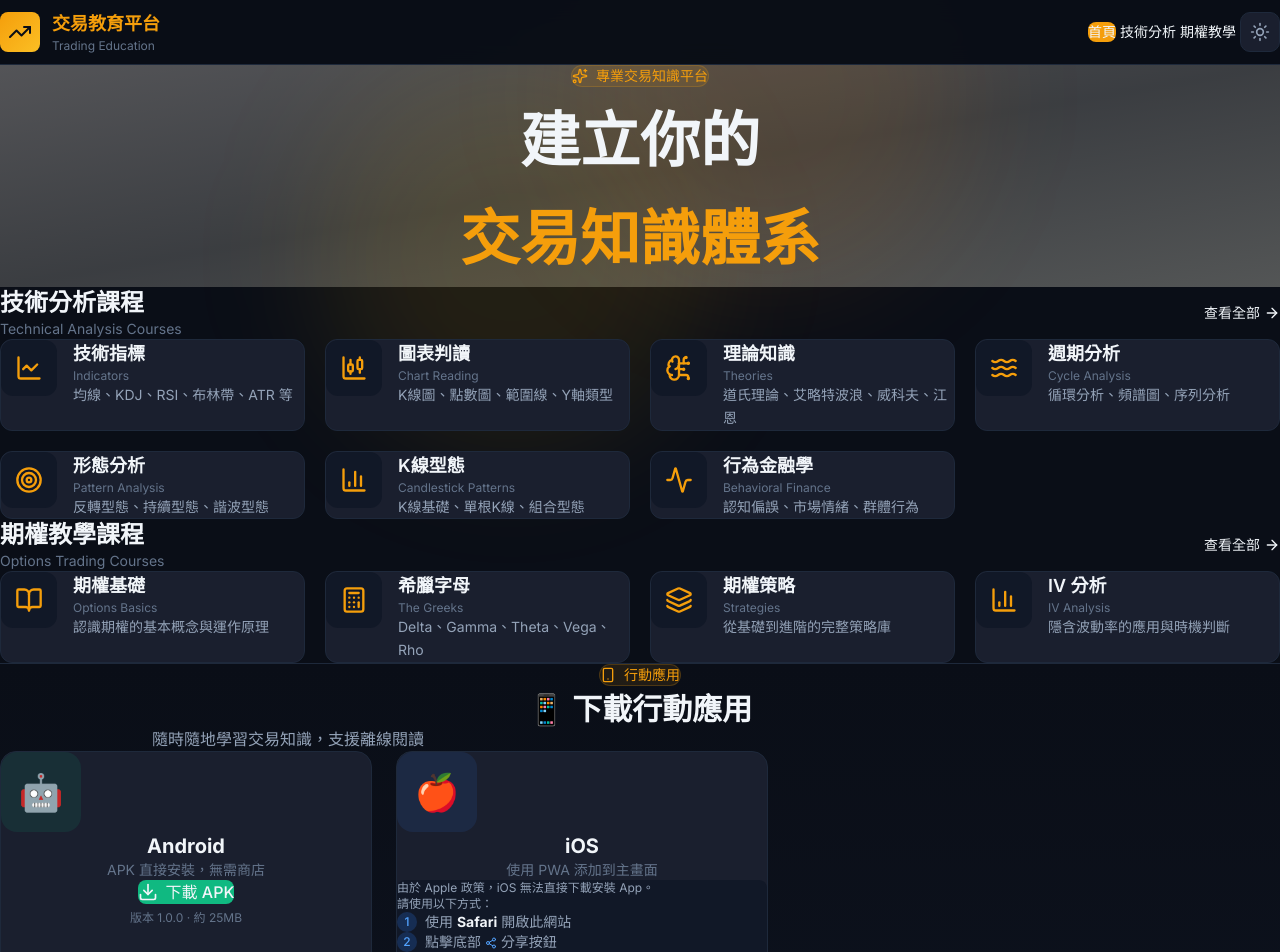
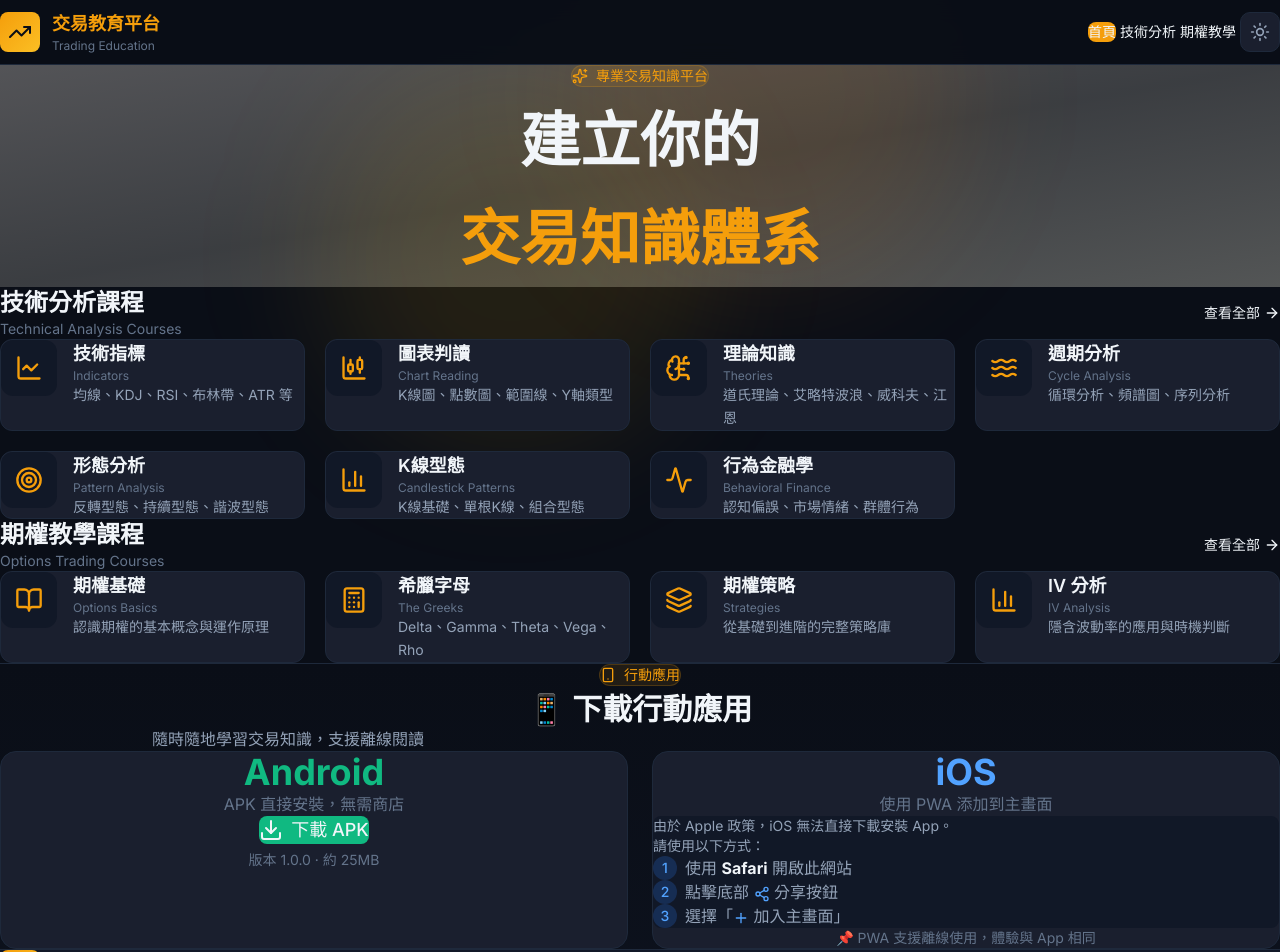
Before and after one commit to sam9407287/trading-education, a Next.js app in the folder apps/web/: page / in a window 1280 px wide. Shown: the top 952 px of the page. Built offline with nearby package versions, Linux system fonts and the light colour scheme.

Commit message:
style: update download section layout and footer year to 2025

```diff
--- a/apps/web/src/app/page.tsx
+++ b/apps/web/src/app/page.tsx
@@ -231,56 +231,50 @@ export default function HomePage() {
             </p>
           </div>
 
-          <div className="flex flex-col md:flex-row gap-4 sm:gap-6 justify-center items-stretch max-w-3xl mx-auto">
+          <div className="grid grid-cols-1 md:grid-cols-2 gap-4 sm:gap-6 w-full">
             {/* Android Download */}
-            <div className="flex-1 bg-[var(--bg-card)] border border-[var(--border-color)] rounded-xl sm:rounded-2xl p-6 sm:p-8 text-center hover:border-[var(--accent-green)]/50 transition-all">
-              <div className="w-16 h-16 sm:w-20 sm:h-20 rounded-2xl bg-[var(--accent-green)]/10 flex items-center justify-center mx-auto mb-4 sm:mb-5">
-                <span className="text-3xl sm:text-4xl">🤖</span>
-              </div>
-              <h3 className="font-bold text-lg sm:text-xl text-[var(--text-primary)] mb-2">Android</h3>
-              <p className="text-xs sm:text-sm text-[var(--text-muted)] mb-4 sm:mb-5">APK 直接安裝，無需商店</p>
+            <div className="bg-[var(--bg-card)] border border-[var(--border-color)] rounded-xl sm:rounded-2xl p-6 sm:p-8 text-center hover:border-[var(--accent-green)]/50 transition-all">
+              <h3 className="font-bold text-2xl sm:text-3xl md:text-4xl text-[var(--accent-green)] mb-3">Android</h3>
+              <p className="text-sm sm:text-base text-[var(--text-muted)] mb-5 sm:mb-6">APK 直接安裝，無需商店</p>
               <a
                 href="/downloads/trading-education.apk"
-                className="inline-flex items-center gap-2 bg-[var(--accent-green)] text-white px-5 sm:px-6 py-2.5 sm:py-3 rounded-lg font-medium hover:opacity-90 transition-opacity text-sm sm:text-base"
+                className="inline-flex items-center gap-2 bg-[var(--accent-green)] text-white px-6 sm:px-8 py-3 sm:py-4 rounded-lg font-medium hover:opacity-90 transition-opacity text-base sm:text-lg"
               >
-                <Download className="w-4 h-4 sm:w-5 sm:h-5" />
+                <Download className="w-5 h-5 sm:w-6 sm:h-6" />
                 下載 APK
               </a>
-              <p className="text-xs text-[var(--text-muted)] mt-3 sm:mt-4">
+              <p className="text-xs sm:text-sm text-[var(--text-muted)] mt-4 sm:mt-5">
                 版本 1.0.0 · 約 25MB
               </p>
             </div>
 
             {/* iOS Instructions */}
-            <div className="flex-1 bg-[var(--bg-card)] border border-[var(--border-color)] rounded-xl sm:rounded-2xl p-6 sm:p-8 text-center">
-              <div className="w-16 h-16 sm:w-20 sm:h-20 rounded-2xl bg-blue-500/10 flex items-center justify-center mx-auto mb-4 sm:mb-5">
-                <span className="text-3xl sm:text-4xl">🍎</span>
-              </div>
-              <h3 className="font-bold text-lg sm:text-xl text-[var(--text-primary)] mb-2">iOS</h3>
-              <p className="text-xs sm:text-sm text-[var(--text-muted)] mb-4 sm:mb-5">使用 PWA 添加到主畫面</p>
+            <div className="bg-[var(--bg-card)] border border-[var(--border-color)] rounded-xl sm:rounded-2xl p-6 sm:p-8 text-center">
+              <h3 className="font-bold text-2xl sm:text-3xl md:text-4xl text-blue-400 mb-3">iOS</h3>
+              <p className="text-sm sm:text-base text-[var(--text-muted)] mb-5 sm:mb-6">使用 PWA 添加到主畫面</p>
 
               <div className="bg-[var(--bg-secondary)] rounded-lg p-4 text-left mb-4">
-                <p className="text-xs text-[var(--text-secondary)] mb-3">
+                <p className="text-xs sm:text-sm text-[var(--text-secondary)] mb-3">
                   由於 Apple 政策，iOS 無法直接下載安裝 App。<br/>
                   請使用以下方式：
                 </p>
-                <ol className="text-xs sm:text-sm text-[var(--text-secondary)] space-y-2">
+                <ol className="text-sm sm:text-base text-[var(--text-secondary)] space-y-2">
                   <li className="flex items-start gap-2">
-                    <span className="w-5 h-5 rounded-full bg-blue-500/20 text-blue-400 flex items-center justify-center flex-shrink-0 text-xs font-medium">1</span>
+                    <span className="w-5 h-5 sm:w-6 sm:h-6 rounded-full bg-blue-500/20 text-blue-400 flex items-center justify-center flex-shrink-0 text-xs sm:text-sm font-medium">1</span>
                     <span>使用 <strong className="text-[var(--text-primary)]">Safari</strong> 開啟此網站</span>
                   </li>
                   <li className="flex items-start gap-2">
-                    <span className="w-5 h-5 rounded-full bg-blue-500/20 text-blue-400 flex items-center justify-center flex-shrink-0 text-xs font-medium">2</span>
-                    <span>點擊底部 <Share2 className="w-3 h-3 inline text-blue-400" /> 分享按鈕</span>
+                    <span className="w-5 h-5 sm:w-6 sm:h-6 rounded-full bg-blue-500/20 text-blue-400 flex items-center justify-center flex-shrink-0 text-xs sm:text-sm font-medium">2</span>
+                    <span>點擊底部 <Share2 className="w-4 h-4 inline text-blue-400" /> 分享按鈕</span>
                   </li>
                   <li className="flex items-start gap-2">
-                    <span className="w-5 h-5 rounded-full bg-blue-500/20 text-blue-400 flex items-center justify-center flex-shrink-0 text-xs font-medium">3</span>
-                    <span>選擇「<Plus className="w-3 h-3 inline text-blue-400" /> 加入主畫面」</span>
+                    <span className="w-5 h-5 sm:w-6 sm:h-6 rounded-full bg-blue-500/20 text-blue-400 flex items-center justify-center flex-shrink-0 text-xs sm:text-sm font-medium">3</span>
+                    <span>選擇「<Plus className="w-4 h-4 inline text-blue-400" /> 加入主畫面」</span>
                   </li>
                 </ol>
               </div>
 
-              <p className="text-xs text-[var(--text-muted)]">
+              <p className="text-xs sm:text-sm text-[var(--text-muted)]">
                 📌 PWA 支援離線使用，體驗與 App 相同
               </p>
             </div>
--- a/apps/web/src/components/layout/Footer.tsx
+++ b/apps/web/src/components/layout/Footer.tsx
@@ -102,7 +102,7 @@ export default function Footer() {
         {/* Copyright */}
         <div className="mt-12 pt-8 border-t border-[var(--border-color)]">
           <p className="text-center text-sm text-[var(--text-muted)]">
-            © 2024 交易教育平台. 僅供教育目的，非投資建議。
+            © 2025 交易教育平台. 僅供教育目的，非投資建議。
           </p>
         </div>
       </div>
```
